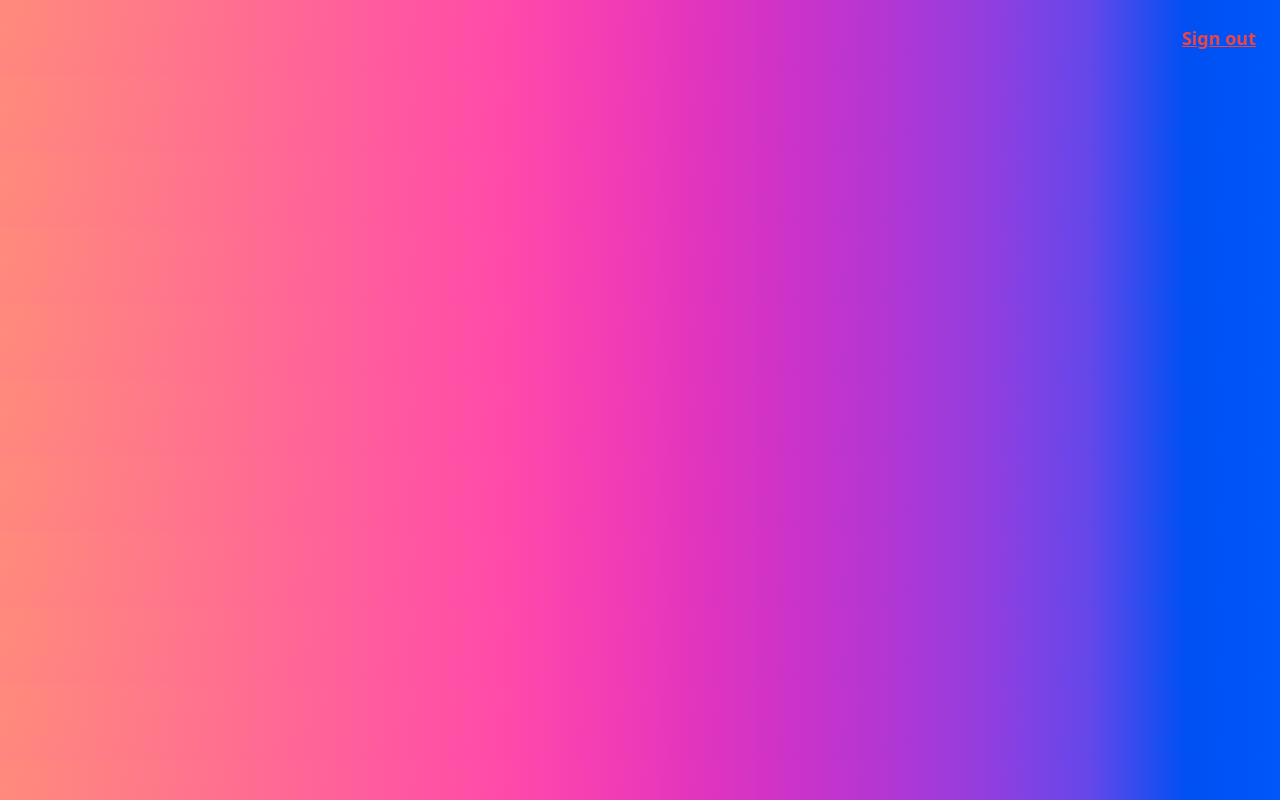
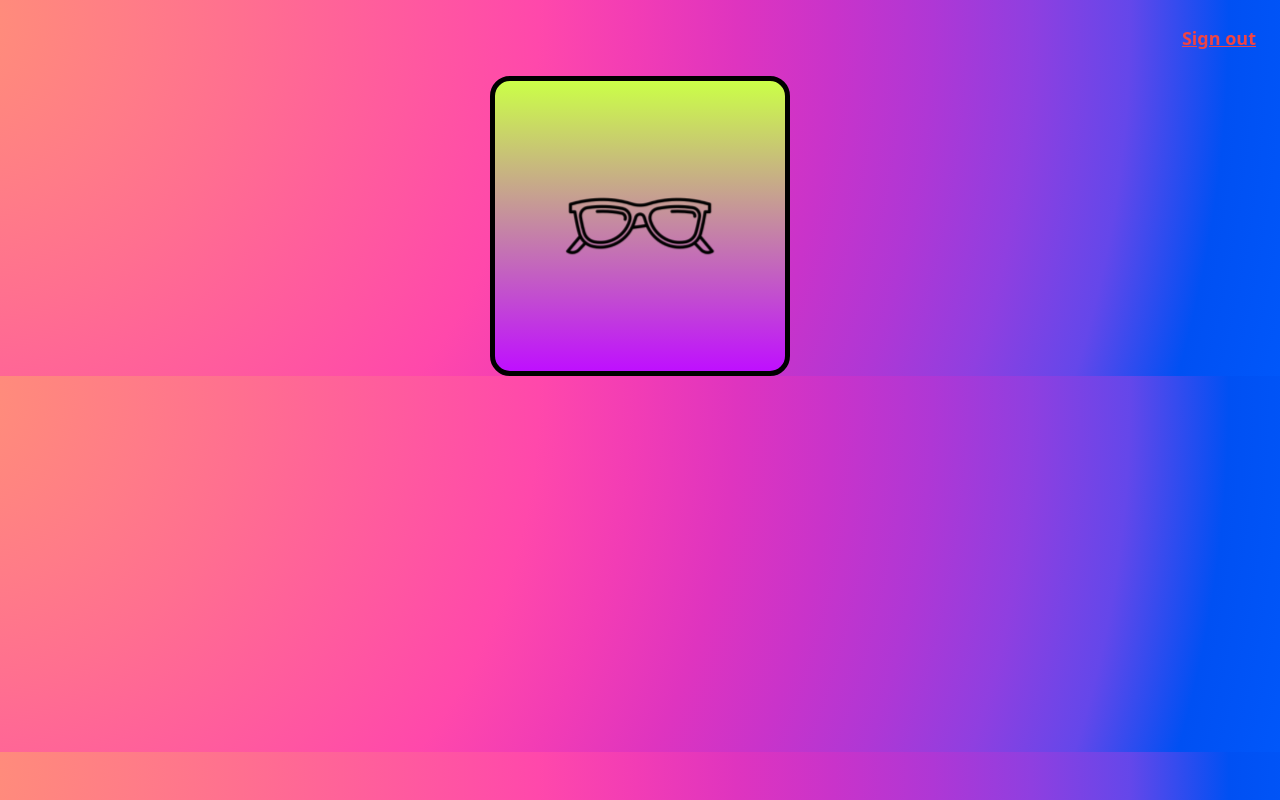
Before and after one commit to VladSmaug/face-recognition-app, a React (Create React App) app: page / in a window 1280 px wide. Built offline with nearby package versions, Linux system fonts and the light colour scheme.

Commit message:
With new logo

```diff
--- a/package.json
+++ b/package.json
@@ -8,7 +8,8 @@
     "@testing-library/user-event": "^13.5.0",
     "react": "^18.2.0",
     "react-dom": "^18.2.0",
-    "react-scripts": "5.0.1",
+    "react-parallax-tilt": "^1.7.142",
+    "react-scripts": "^5.0.1",
     "web-vitals": "^2.1.4"
   },
   "scripts": {
--- a/src/App.js
+++ b/src/App.js
@@ -1,13 +1,14 @@
 import Navigation from './components/Navigation/Navigation';
+import Logo from './components/Logo/Logo';
 import './App.css';
 
 function App() {
   return (
     <div className="App">
       <Navigation />
-      {/* <Logo />
-      <ImageLinkForm />
-      <FaceRecognition /> */}
+      <Logo />
+      {/* <ImageLinkForm />
+      <FaceRecognition />  */}
     </div>
   );
 }
--- /dev/null
+++ b/src/components/Logo/Logo.css
@@ -0,0 +1,27 @@
+.parallax-effect {
+  display: flex;
+  flex-direction: column;
+  justify-content: center;
+  align-items: center;
+  width: 300px;
+  height: 300px;
+background: linear-gradient(90deg, hsla(284, 100%, 53%, 1) 0%, hsla(77, 100%, 64%, 1) 100%);
+background: -moz-linear-gradient(90deg, hsla(284, 100%, 53%, 1) 0%, hsla(77, 100%, 64%, 1) 100%);
+background: -webkit-linear-gradient(90deg, hsla(284, 100%, 53%, 1) 0%, hsla(77, 100%, 64%, 1) 100%);
+  color: white;
+  border: 5px solid black;
+  border-radius: 20px;
+
+  transform-style: preserve-3d;
+
+  .inner-element {
+    display: flex;
+    flex-direction: column;
+    justify-content: center;
+    align-items: center;
+    font-size: 35px;
+    font-style: italic;
+    color: white;
+    transform: translateZ(60px);
+  }
+}
--- /dev/null
+++ b/src/components/Logo/Logo.js
@@ -0,0 +1,20 @@
+import React from "react";
+import Tilt from 'react-parallax-tilt';
+import sunglasses from './sunglasses.png';
+import "./Logo.css"
+
+
+
+const Logo = () => {
+    return (
+        <Tilt className="parallax-effect mx-auto" perspective={500}>
+    <div className="inner-element">
+      <div>
+        <img className="p-20" src={sunglasses} alt="logo" />
+      </div>
+    </div>
+  </Tilt>
+    )
+}
+
+export default Logo;
```
Also changed, not shown: src/components/Logo/sunglasses.png (added), 1 other file (tests, documents, lock files or other folders).
